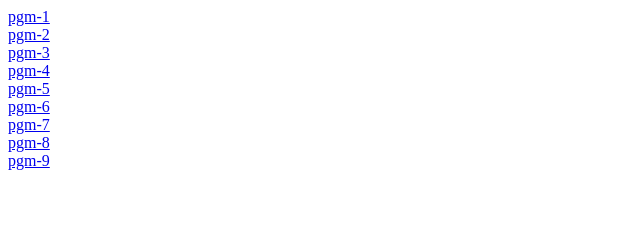
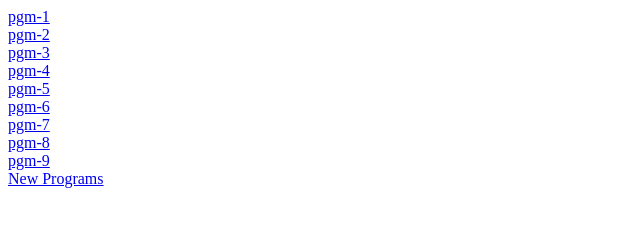
Before and after one commit to Dusky-Div/FS-Lab, a plain HTML site: page index.html in a window 1280 px wide. Shown: the whole page, without its empty margins (0-640 px from the left). Drawn offline with Linux system fonts and the light colour scheme.

Commit message:
new programs added

```diff
--- a/index.html
+++ b/index.html
@@ -15,5 +15,6 @@
     <a href="/pgm-7.zip">pgm-7</a> <br />
     <a href="/pgm-8.zip">pgm-8</a> <br />
     <a href="/pgm-9.zip">pgm-9</a> <br />
+    <a href="/new-programs.zip">New Programs</a> <br />
   </body>
 </html>
```
Also changed, not shown: 1 other file.
